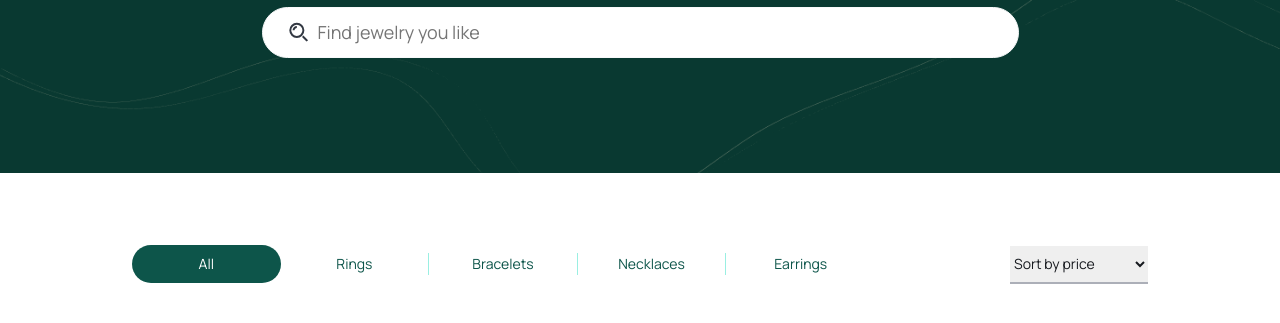
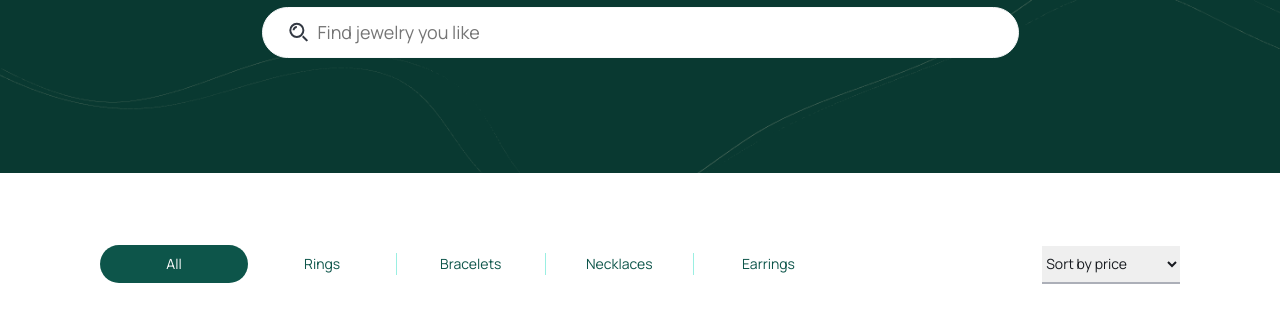
Before and after one commit to annath29/Proyecto-integrador, a plain HTML site: page pages/products.html in a window 1280 px wide. Shown: the part 275-598 px from the top of the page. Drawn offline with nearby package versions, Linux system fonts and the light colour scheme.

Commit message:
cambio en margin botones

```diff
--- a/styles/products.css
+++ b/styles/products.css
@@ -189,9 +189,9 @@ main{
 }
 .conteiner_buttons{
   height: 2.375rem;
-  margin: 4.5rem 8.25rem 0rem 8.25rem;
+  margin-top: 4.5rem;
   display: flex;
-  justify-content: space-between;
+  justify-content: space-around;
   align-items: center;
 }
 .buttons{
```
